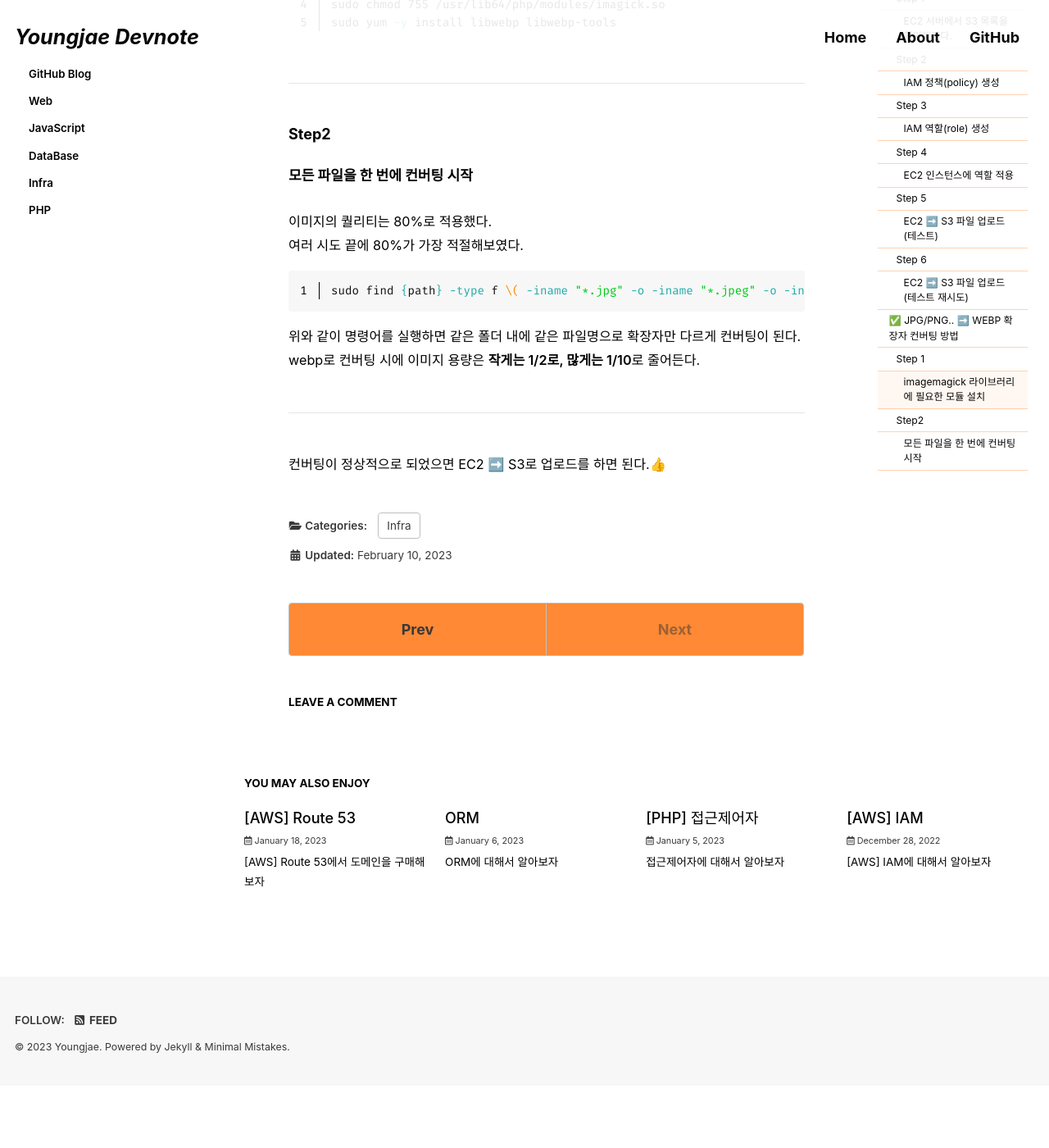
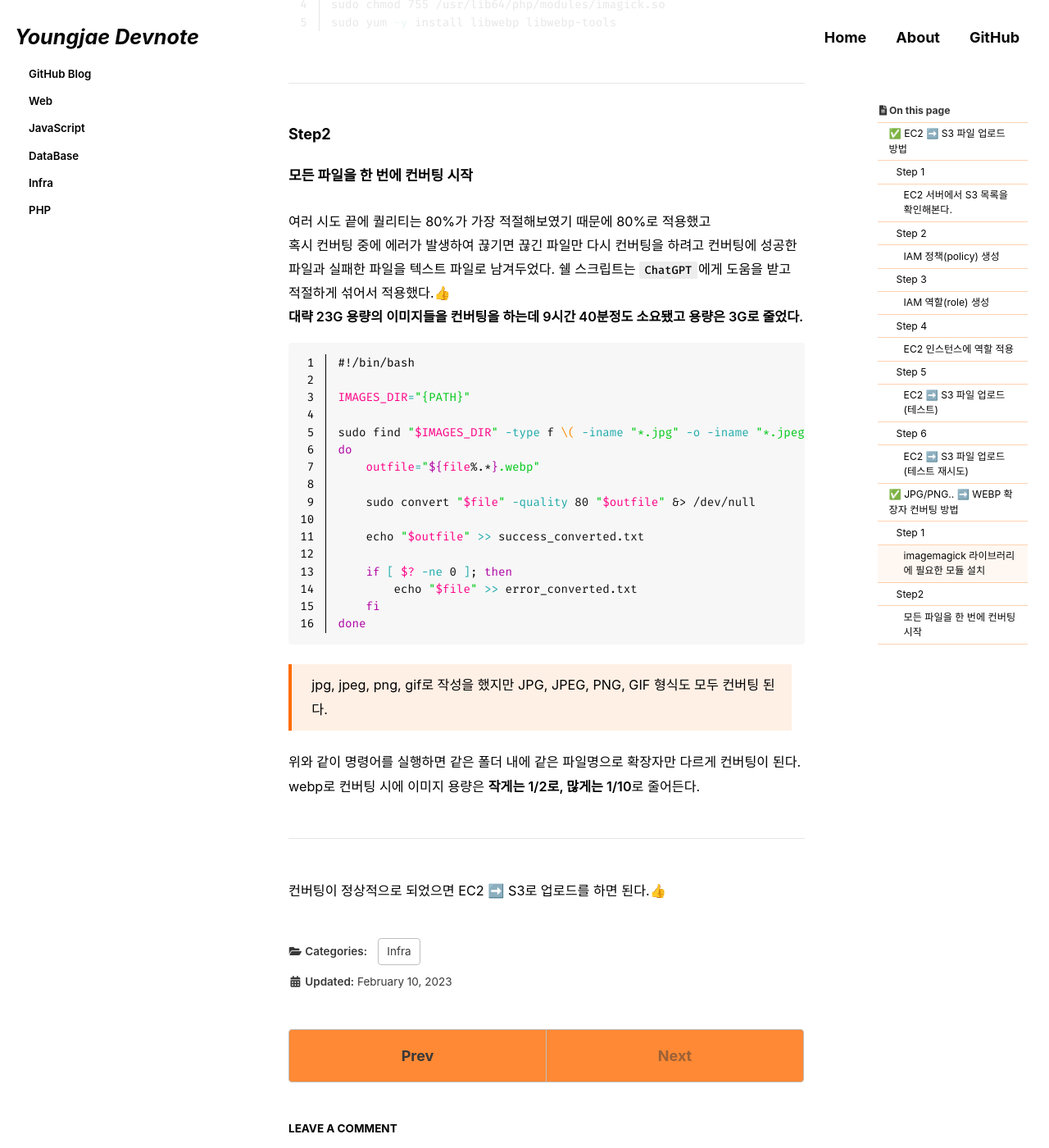
Before and after one commit to youngjae0401/develop_note, a Jekyll site: the page built from _posts/2023-02-10-ec2-to-s3-file-sync.md, in a window 1280 px wide and 1400 px high, scrolled down 5293 px. Shown: the whole window at 82% size. Built offline with Jekyll 4.4.1, drawn with Linux system fonts in a browser that asks for light colours; cached includes are drawn as plain includes; some web fonts are replaced; comment, search, counter and statistics services are not loaded; before the commit the page ends 6617 px from its top, so only the background shows below that; some of the changed text lies outside the part shown.

Commit message:
post - "EC2에서 S3로 파일 업로드" 내용 수정

````diff
--- a/_posts/2023-02-10-ec2-to-s3-file-sync.md
+++ b/_posts/2023-02-10-ec2-to-s3-file-sync.md
@@ -120,7 +120,7 @@ aws sync {PATH} s3://{BUCKET NAME}
 ```bash
 aws sync {PATH} s3://{BUCKET NAME} --dryrun
 ```
-`--dryrun`을 사용하면 테스트로 커맨드를 실행이 된다.👍
+`--dryrun`을 사용하면 테스트로 커맨드가 실행이 된다.👍
 
 * * *
 
@@ -144,11 +144,31 @@ sudo yum -y install libwebp libwebp-tools
 
 #### Step2
 ##### 모든 파일을 한 번에 컨버팅 시작
-이미지의 퀄리티는 80%로 적용했다. <br>
-여러 시도 끝에 80%가 가장 적절해보였다.
+여러 시도 끝에 퀄리티는 80%가 가장 적절해보였기 때문에 80%로 적용했고 <br>
+혹시 컨버팅 중에 에러가 발생하여 끊기면 끊긴 파일만 다시 컨버팅을 하려고 컨버팅에 성공한 파일과 실패한 파일을 텍스트 파일로 남겨두었다.
+쉘 스크립트는 `ChatGPT`에게 도움을 받고 적절하게 섞어서 적용했다.👍<br>
+**대략 23G 용량의 이미지들을 컨버팅을 하는데 9시간 40분정도 소요됐고 용량은 3G로 줄었다.**
 ```bash
-sudo find {path} -type f \( -iname "*.jpg" -o -iname "*.jpeg" -o -iname "*.png" -o -iname "*.gif" \) -exec bash -c 'convert -quality 80% "$1" "${1%.*}.webp" ' bash {} \;
+#!/bin/bash
+
+IMAGES_DIR="{PATH}"
+
+sudo find "$IMAGES_DIR" -type f \( -iname "*.jpg" -o -iname "*.jpeg" -o -iname "*.png" -o -iname "*.gif" \) -print0 | while read -d $'\0' file
+do
+    outfile="${file%.*}.webp"
+
+    sudo convert "$file" -quality 80 "$outfile" &> /dev/null
+
+    echo "$outfile" >> success_converted.txt
+
+    if [ $? -ne 0 ]; then
+        echo "$file" >> error_converted.txt
+    fi
+done
 ```
+
+> jpg, jpeg, png, gif로 작성을 했지만 JPG, JPEG, PNG, GIF 형식도 모두 컨버팅 된다.
+
 위와 같이 명령어를 실행하면 같은 폴더 내에 같은 파일명으로 확장자만 다르게 컨버팅이 된다. <br>
 webp로 컨버팅 시에 이미지 용량은 **작게는 1/2로, 많게는 1/10**로 줄어든다.
 
````
